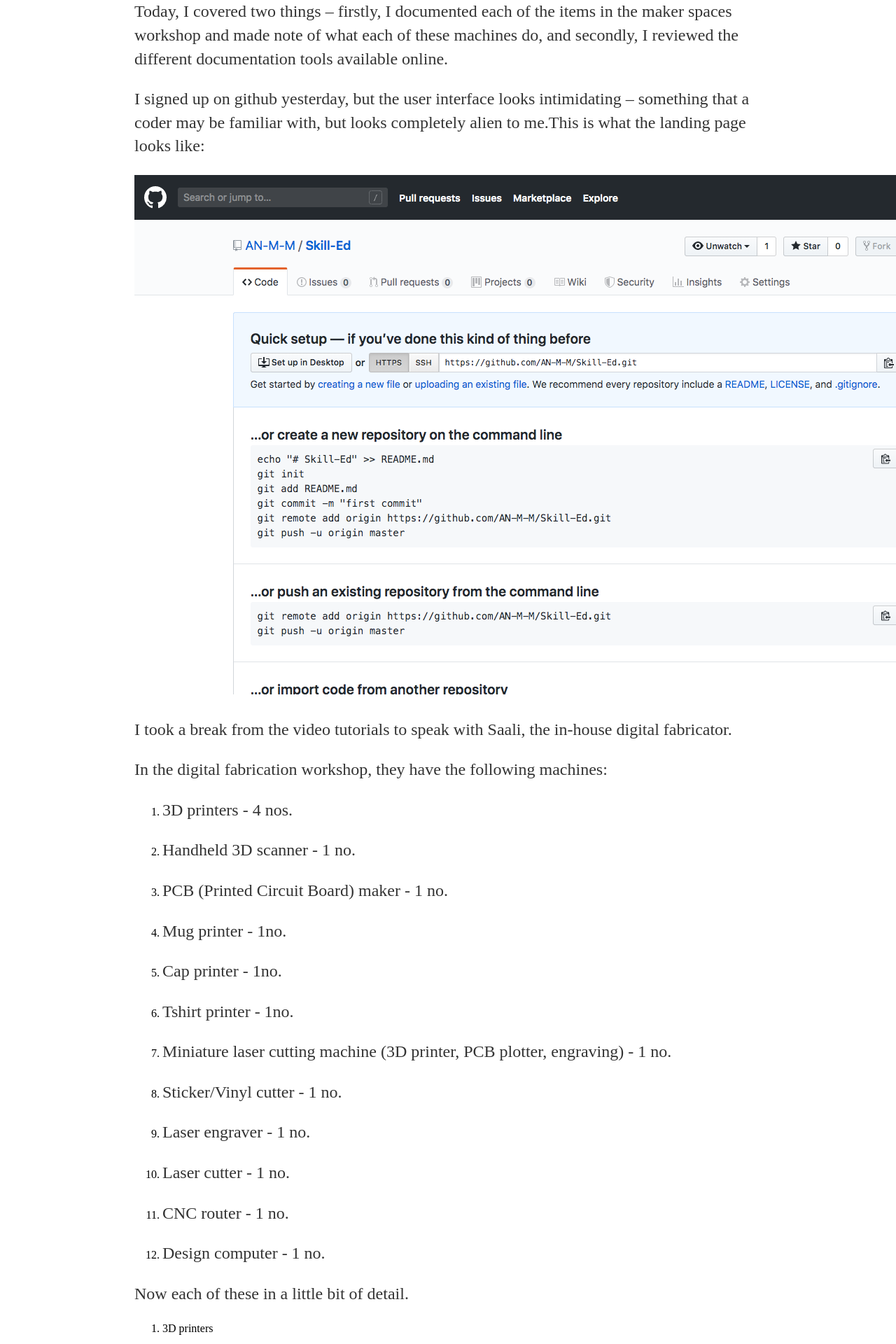
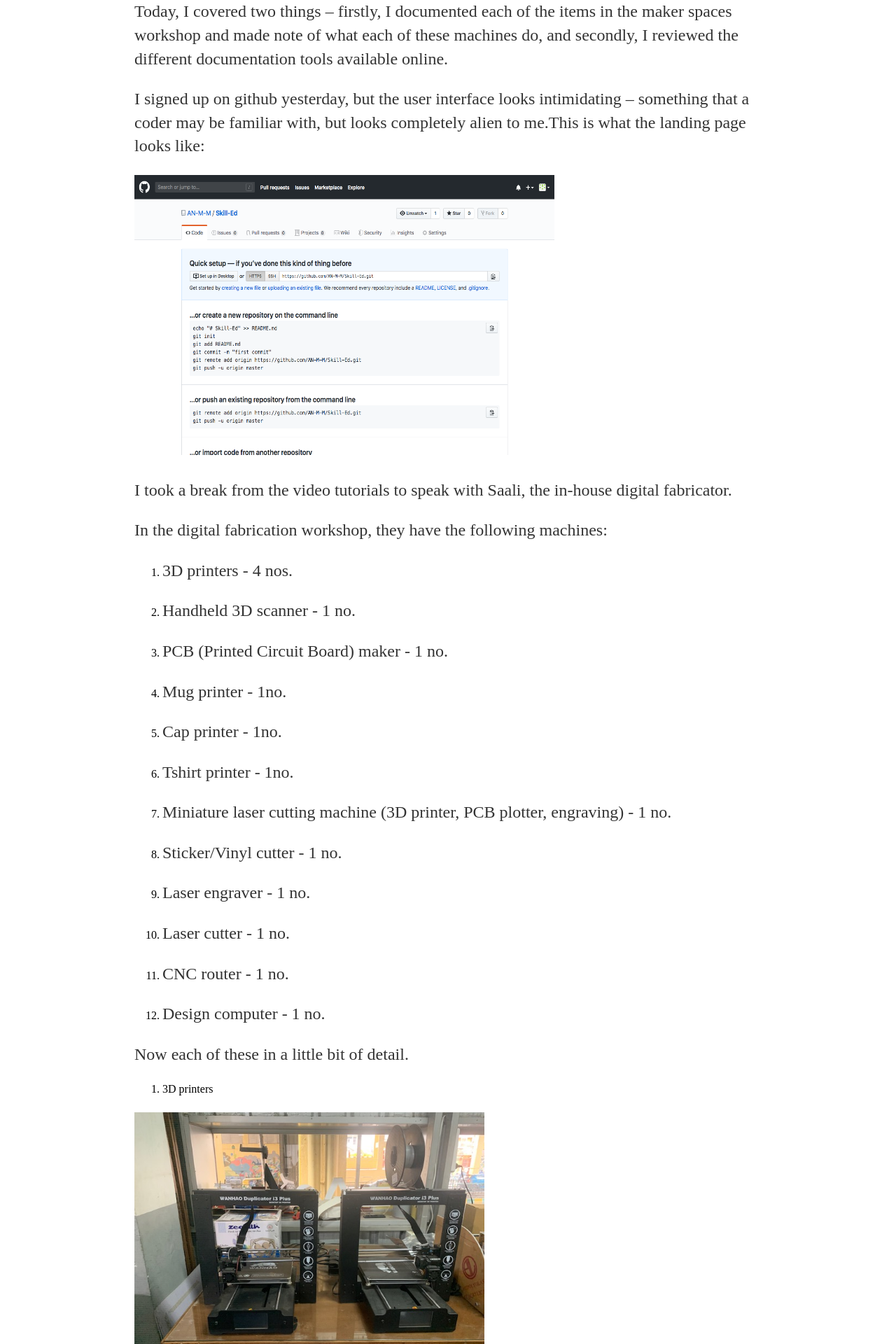
Before and after one commit to AN-M-M/AN-M-M.github.io, a Jekyll site: the page built from _posts/2019-10-21-Week-1-Principles-And-Practices.md, in a window 1280 px wide. Shown: the part 4426-6346 px from the top of the page at 70% size. Built offline with Jekyll 4.4.1, drawn with Linux system fonts in a browser that asks for light colours.

Commit message:
Update 2019-10-21-Week-1-Principles-And-Practices.md

```diff
--- a/_posts/2019-10-21-Week-1-Principles-And-Practices.md
+++ b/_posts/2019-10-21-Week-1-Principles-And-Practices.md
@@ -75,7 +75,7 @@ Today, I covered two things -- firstly, I documented each of the items in the ma
 
 I signed up on github yesterday, but the user interface looks intimidating -- something that a coder may be familiar with, but looks completely alien to me.This is what the landing page looks like:
 
-![github opening page on sign up](/images/githubopeningpage.png)
+![github opening page on sign up](/images/githubopeningpage.png){:height="400px" width="600px"}
 
 I took a break from the video tutorials to speak with Saali, the in-house digital fabricator.
 
```
